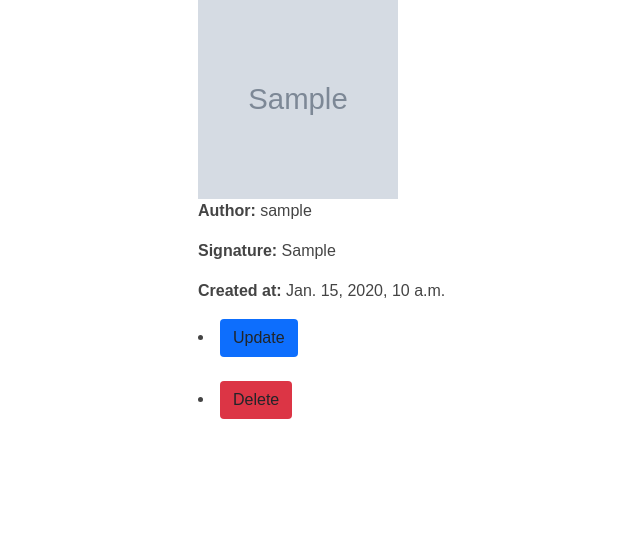
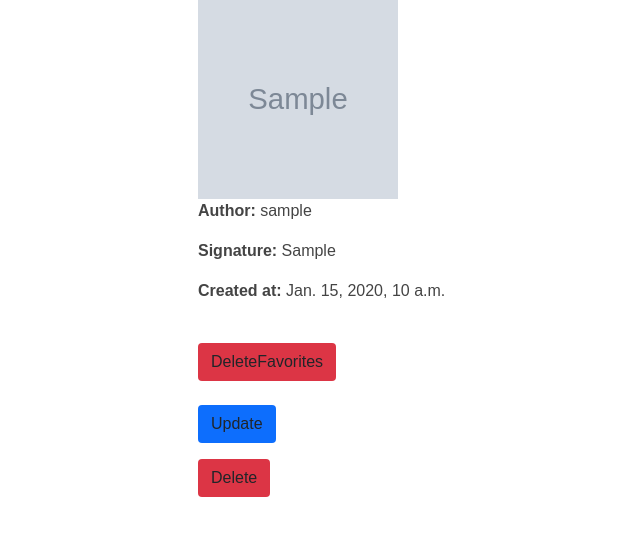
Before and after one commit to Artur1303/exsem_9, a Django app: page /foto/1/ in a window 1280 px wide. Shown: the part 142-678 px from the top of the page, without its empty margins (8-648 px from the left). Run offline with Django 3.2, Linux system fonts and the light colour scheme; a user stored in the database is signed in; tables that the repository leaves empty hold one stand-in row (values such as "Sample post"); grey boxes marked "Sample" are stand-in pictures; some libraries are stand-ins or nearby versions.

Commit message:
Завершил  5 этап

```diff
--- a/source/api/views.py
+++ b/source/api/views.py
@@ -5,9 +5,6 @@ from rest_framework.permissions import AllowAny, IsAuthenticated
 from rest_framework.response import Response
 from rest_framework.views import APIView
 from webapp.models import Photo, Favorites
-
-
-
 
 class CreateView(APIView):
     permission_classes = [IsAuthenticated]
--- a/source/webapp/models.py
+++ b/source/webapp/models.py
@@ -10,6 +10,10 @@ class Photo(models.Model):
     created_at = models.DateTimeField(auto_now_add=True, verbose_name='Дата добавления')
     author = models.ForeignKey(User, max_length=50, verbose_name='Автор', related_name='photos_author',
                                on_delete=models.CASCADE)
+
+    def liked_by(self, user):
+        likes = self.favorite_photo.filter(author=user)
+        return likes.count() > 0
 
     def __str__(self):
         return self.signature
--- a/source/webapp/static/css/style.css
+++ b/source/webapp/static/css/style.css
@@ -215,3 +215,6 @@ input[type='submit']:hover {
     border-color: #444444;
     color: #444444;
 }
+.hidden{
+    display: none;
+}
--- a/source/webapp/static/js/main.js
+++ b/source/webapp/static/js/main.js
@@ -60,7 +60,7 @@ async function onAdd(event) {
 
     addBtn.classList.add('hidden');
     const deleteBtn = addBtn.parentElement
-        .getElementsByClassName('like')[0];
+        .getElementsByClassName('delete')[0];
     deleteBtn.classList.remove('hidden');
 }
 
@@ -80,13 +80,13 @@ async function onDelete(event) {
 
     deleteBtn.classList.add('hidden');
     const addBtn = deleteBtn.parentElement
-        .getElementsByClassName('like')[0];
+        .getElementsByClassName('add')[0];
    addBtn.classList.remove('hidden');
 }
 
 window.addEventListener('load', function() {
-    const addButtons = document.getElementsByClassName('like');
-    const deleteButtons = document.getElementsByClassName('unlike');
+    const addButtons = document.getElementsByClassName('add');
+    const deleteButtons = document.getElementsByClassName('delete');
 
     for (let btn of addButtons) {btn.onclick = onAdd}
     for (let btn of deleteButtons) {btn.onclick = onDelete}
--- a/source/webapp/templates/foto/foto_view.html
+++ b/source/webapp/templates/foto/foto_view.html
@@ -1,5 +1,6 @@
 {% extends 'base.html' %}
-{% load staticfiles %}
+
+{% load staticfiles likes  %}
 {% block title %}{{ fotos.name }}{% endblock %}
 
 {% block menu %}
@@ -23,13 +24,22 @@
     <p><b>Author: </b>{{ fotos.author }}</p>
      <p><b>Signature: </b>{{ fotos.signature }}</p>
     <p><b>Created at: </b>{{ fotos.created_at }}</p>
-    <li><a href="{% url 'webapp:foto_update' fotos.pk%}"class="btn bg-primary" >Update</a></li>
+{#    <a class="add btn bg-primary" href="{% url 'api:favorites_create' fotos.pk%}">CreatFavorites</a>#}
+{#    <a class="delete btn bg-danger" href="{% url 'api:favorites_delete' fotos.pk%}">DeleteFavorites</a>#}
+
     <br>
-    <li><a href="{% url 'webapp:foto_delete' fotos.pk %}"class="btn bg-danger">Delete</a></li>
 
 
+ {% if user.is_authenticated %}
 
+                        {% with fotos|liked_by:user as liked %}
+                     <a class="{% if liked %}hidden{% endif %} add  btn bg-primary" href="{% url 'api:favorites_create' fotos.pk %}">CreatFavorites</a>
+                     <a class="{% if not liked %}hidden{% endif %} delete btn bg-danger" href="{% url  'api:favorites_delete' fotos.pk %}">DeleteFavorites</a>
+                        {% endwith %}
 
-
-
+                {% endif %}
+    <br>
+    <br>
+   <p> <a href="{% url 'webapp:foto_update' fotos.pk%}" class="btn bg-primary" >Update</a></p>
+    <p><a href="{% url 'webapp:foto_delete' fotos.pk %}" class="btn bg-danger">Delete</a></p>
 {% endblock %}
--- /dev/null
+++ b/source/webapp/templatetags/likes.py
@@ -0,0 +1,7 @@
+from django import template
+
+register = template.Library()
+
+@register.filter
+def liked_by(obj, user):
+    return obj.liked_by(user)
```
Also changed, not shown: source/webapp/templates/foto/index.html (+12 -4 lines).
